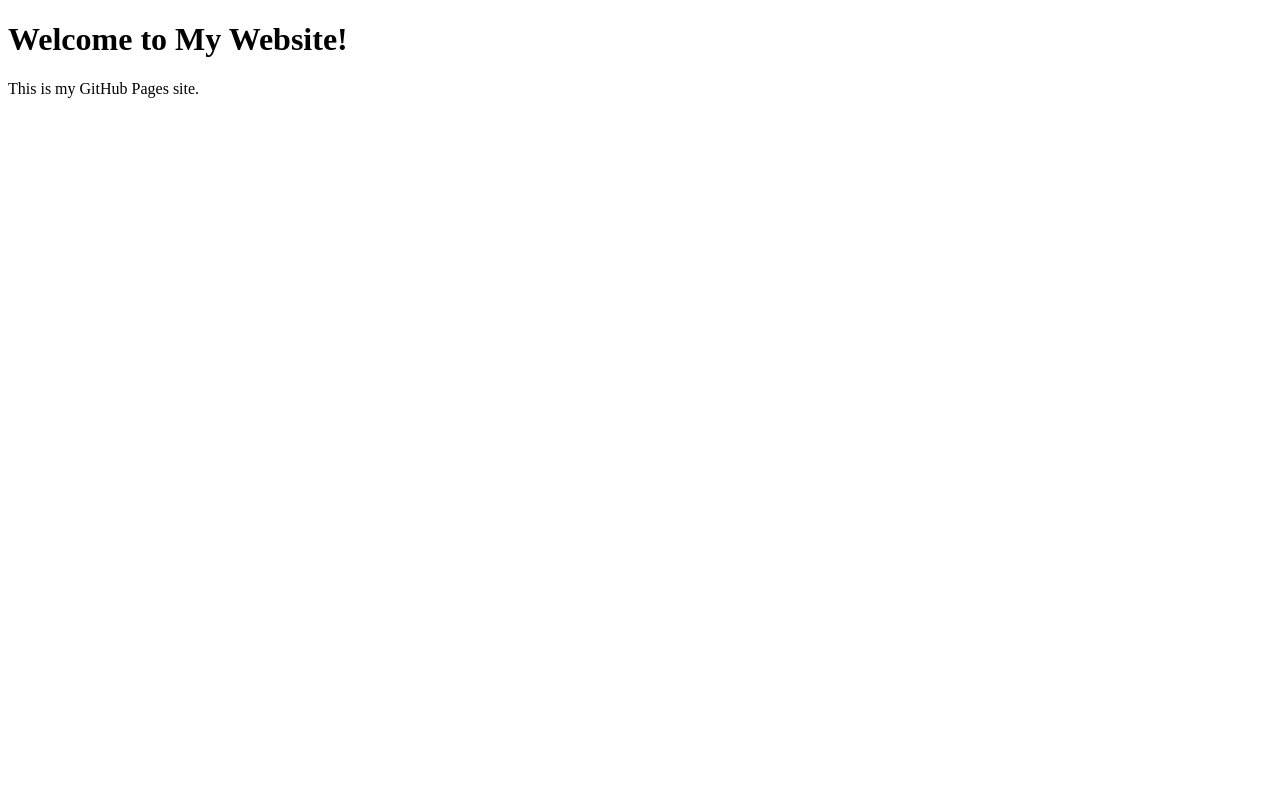
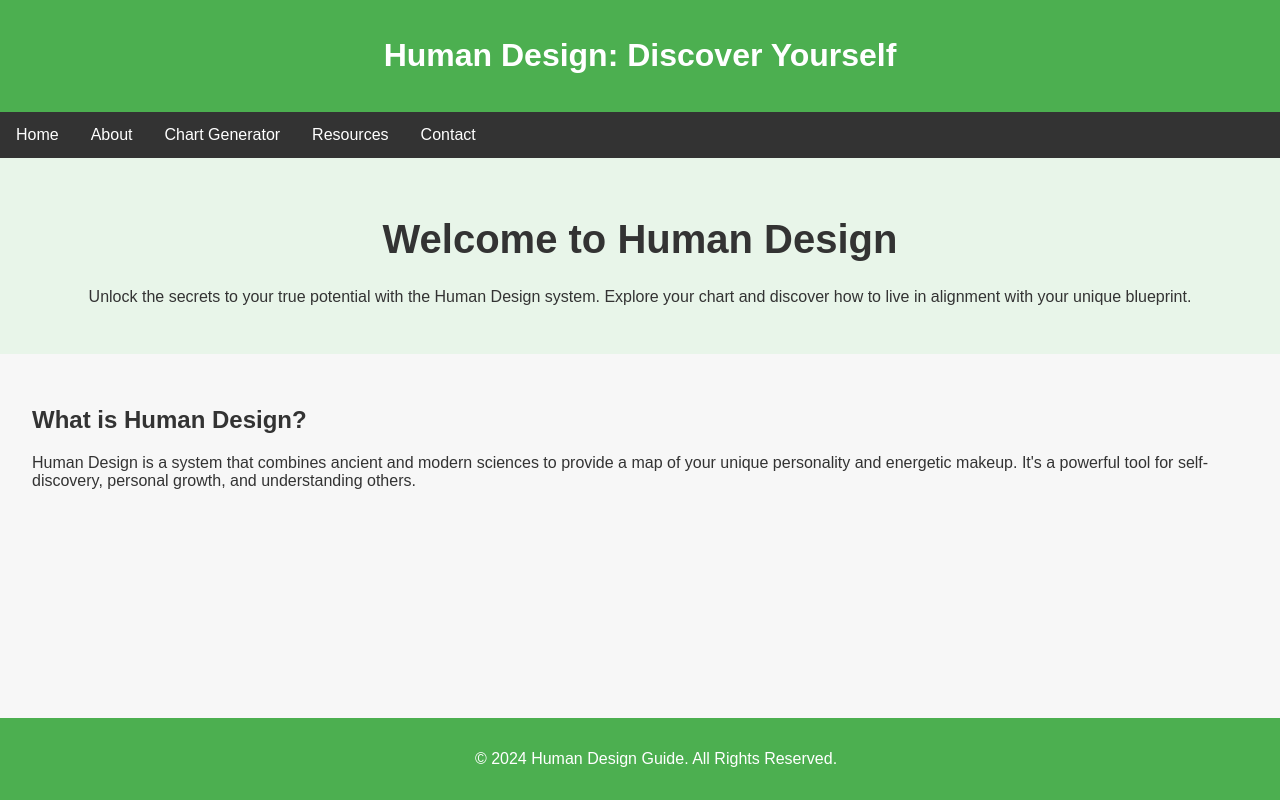
Before and after one commit to fernandosuarez89/fernandosuarez89.github.io, a plain HTML site: page index.html in a window 1280 px wide. Drawn offline with Linux system fonts and the light colour scheme.

Commit message:
Update index.html

```diff
--- a/index.html
+++ b/index.html
@@ -1,10 +1,87 @@
 <!DOCTYPE html>
-<html>
+<html lang="en">
 <head>
-    <title>My GitHub Pages Site</title>
+    <meta charset="UTF-8">
+    <meta name="viewport" content="width=device-width, initial-scale=1.0">
+    <title>Human Design: Discover Yourself</title>
+    <style>
+        body {
+            font-family: Arial, sans-serif;
+            margin: 0;
+            padding: 0;
+            background-color: #f7f7f7;
+            color: #333;
+        }
+        header {
+            background-color: #4caf50;
+            color: white;
+            padding: 1em;
+            text-align: center;
+        }
+        nav {
+            background-color: #333;
+            overflow: hidden;
+        }
+        nav a {
+            float: left;
+            display: block;
+            color: white;
+            text-align: center;
+            padding: 14px 16px;
+            text-decoration: none;
+        }
+        nav a:hover {
+            background-color: #575757;
+        }
+        .hero {
+            padding: 2em;
+            text-align: center;
+            background-color: #e8f5e9;
+        }
+        .hero h1 {
+            font-size: 2.5em;
+        }
+        .container {
+            padding: 2em;
+        }
+        footer {
+            text-align: center;
+            padding: 1em;
+            background-color: #4caf50;
+            color: white;
+            position: fixed;
+            bottom: 0;
+            width: 100%;
+        }
+    </style>
 </head>
 <body>
-    <h1>Welcome to My Website!</h1>
-    <p>This is my GitHub Pages site.</p>
+
+<header>
+    <h1>Human Design: Discover Yourself</h1>
+</header>
+
+<nav>
+    <a href="index.html">Home</a>
+    <a href="about.html">About</a>
+    <a href="chart.html">Chart Generator</a>
+    <a href="resources.html">Resources</a>
+    <a href="contact.html">Contact</a>
+</nav>
+
+<div class="hero">
+    <h1>Welcome to Human Design</h1>
+    <p>Unlock the secrets to your true potential with the Human Design system. Explore your chart and discover how to live in alignment with your unique blueprint.</p>
+</div>
+
+<div class="container">
+    <h2>What is Human Design?</h2>
+    <p>Human Design is a system that combines ancient and modern sciences to provide a map of your unique personality and energetic makeup. It's a powerful tool for self-discovery, personal growth, and understanding others.</p>
+</div>
+
+<footer>
+    <p>&copy; 2024 Human Design Guide. All Rights Reserved.</p>
+</footer>
+
 </body>
 </html>
```
